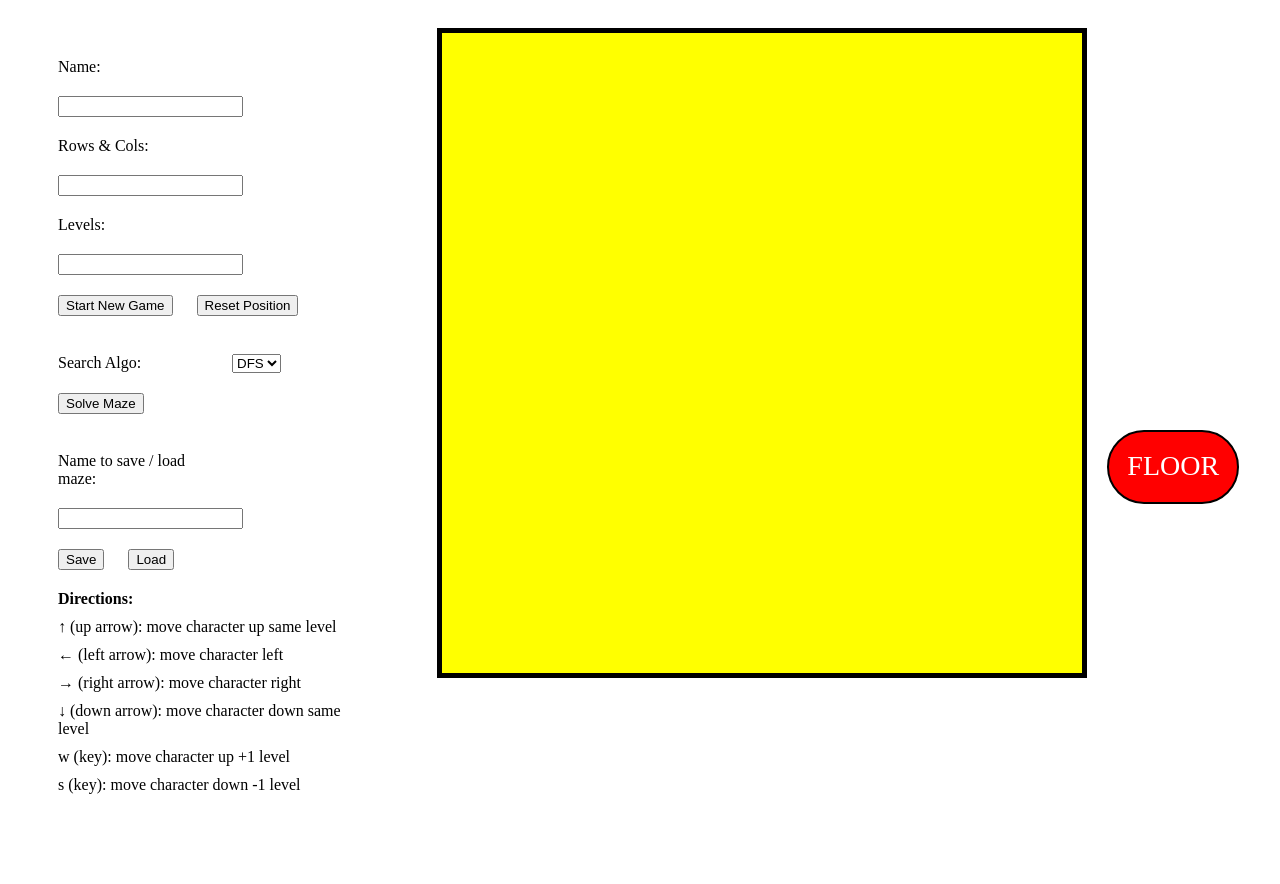
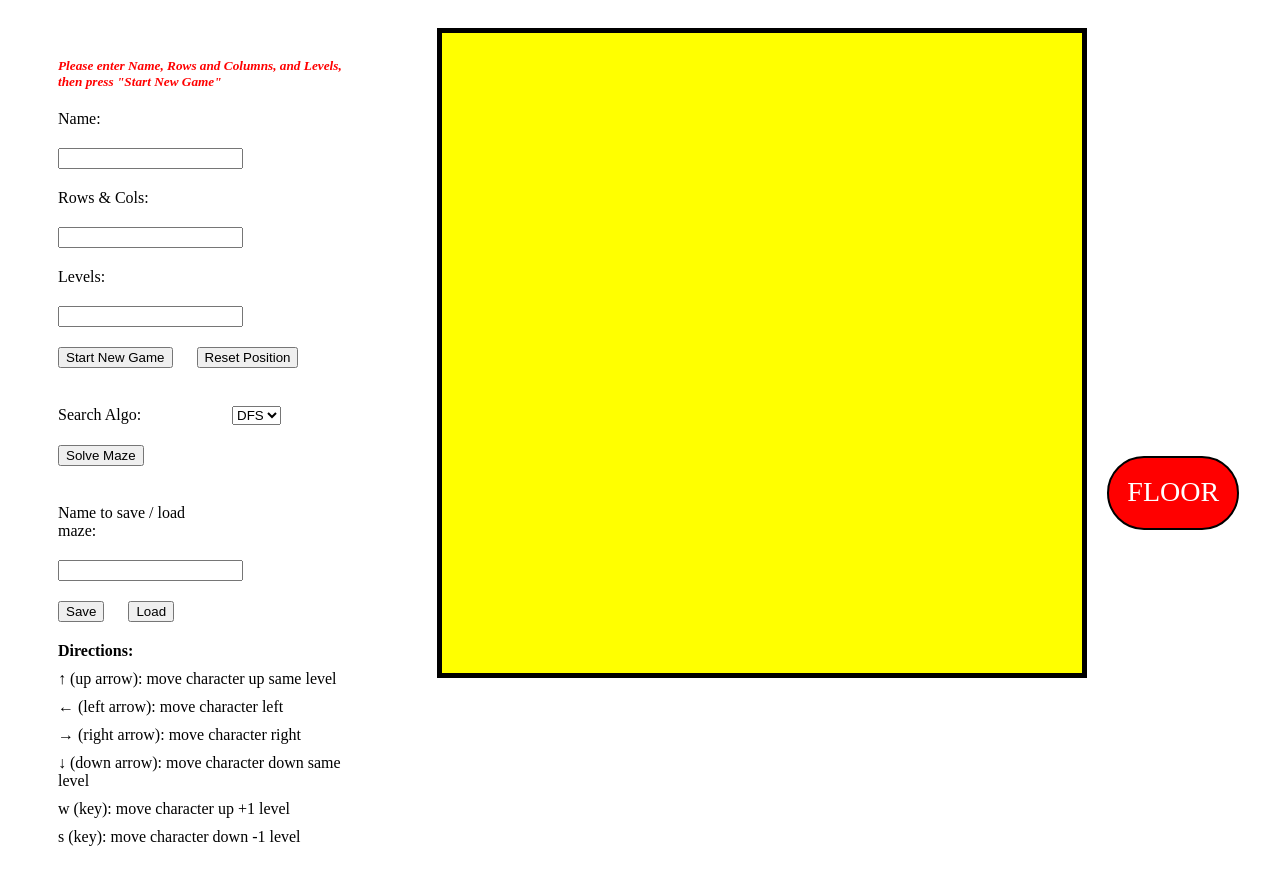
Before and after one commit to 1aoxomoxoa1/3d-Maze, a plain HTML site: page index.html in a window 1280 px wide. Drawn offline with Linux system fonts and the light colour scheme.

Commit message:
clear instructions

```diff
--- a/handling-site-ui/maze-style.css
+++ b/handling-site-ui/maze-style.css
@@ -3,6 +3,10 @@
 #flex{
     display: flex;
     flex-wrap: wrap;
+}
+
+#instructions{
+    color: red;
 }
 
 #user-options{
--- a/index.html
+++ b/index.html
@@ -12,6 +12,7 @@
 
     <section id="flex">
         <section id="user-options">
+            <h5 id="instructions"> <i> Please enter Name, Rows and Columns, and Levels, then press "Start New Game" </i> </h5>
             <label for="name">Name: </label>
             <input type="text" id="name" name="name">
             <br>
```
Also changed, not shown: 1 other file.
